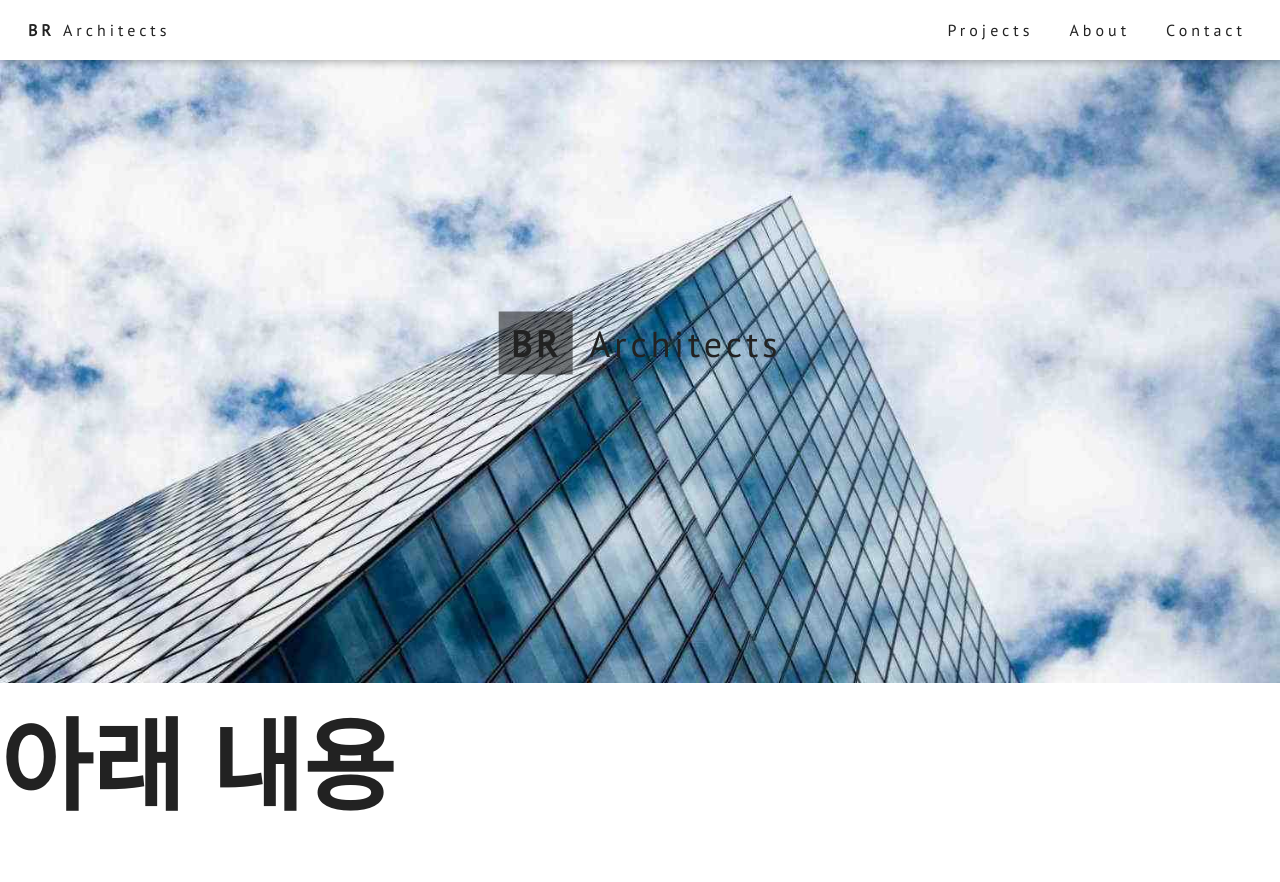
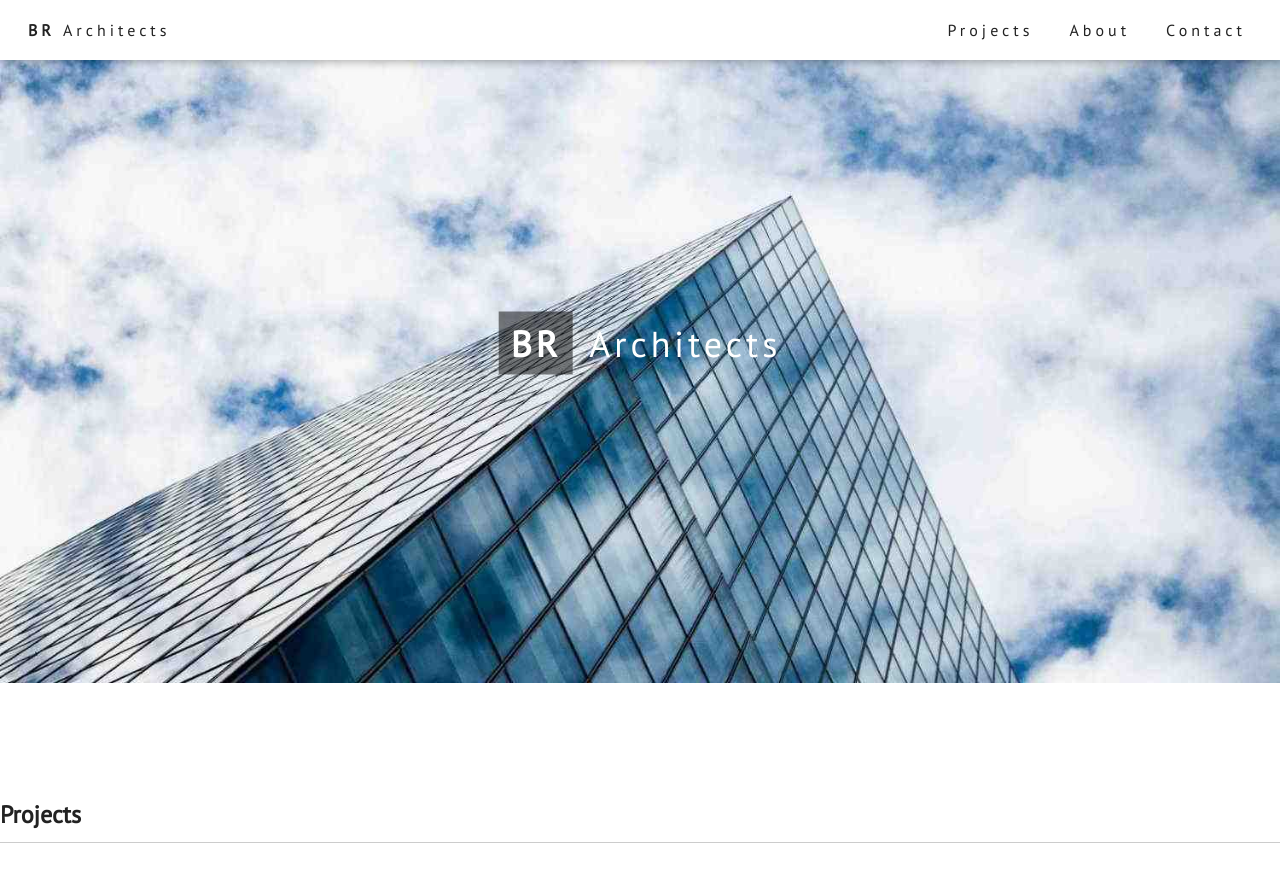
Before and after one commit to booldook/2019-sc-ui-architects, a plain HTML site: page html/main.html in a window 1280 px wide. Before the commit the page ends 832 px from the top, so only its background shows below. Drawn offline with Linux system fonts and the light colour scheme.

Commit message:
projects 만드는 중

```diff
--- a/css/base.css
+++ b/css/base.css
@@ -9,7 +9,6 @@ html, body {margin:0; padding:0; font-size:16px; color:#222;
 	font-family: 'PT Sans', sans-serif;}
 p, div, ol, ul, li, h1, h2, h3, h4, h5, h6 {margin:0; padding:0; box-sizing: border-box;}
 ul, ol, li {list-style: none;}
-h1, h2, h3, h4, h5, h6 {letter-spacing: 5px;}
 
 /***** 공통설정 *****/
 .clear:after {content:''; display: block; clear:both;}
--- a/css/main.css
+++ b/css/main.css
@@ -18,8 +18,9 @@ position: absolute/relative/fixed
 
 /***** bans *****/
 .bans {position: relative;}
-.ban_tit {font-size: 36px; letter-spacing: 4px; position: absolute; left: 50%; top: 50%; transform: translate(-50%, -50%);}
+.ban_tit {font-size: 36px; letter-spacing: 4px; position: absolute; left: 50%; top: 50%; transform: translate(-50%, -50%); color: #fff;}
 .ban_tit > span {font-weight: bold; margin-right:16px; background-color: rgba(0,0,0,0.5); padding:8px 12px;}
 
-
-.sample {font-size: 100px; font-weight: bold;}
+/***** prjs *****/
+.prjs {width: 100%; margin: 100px auto;}
+.prj_tit {padding: 12px 0; border-bottom: 1px solid #ccc;}
--- a/html/main.html
+++ b/html/main.html
@@ -23,8 +23,8 @@
 			<span>BR</span>Architects
 		</div>
 	</div>
-	<div class="sample wrap">
-		아래 내용
+	<div class="prjs wrap">
+		<h2 class="prj_tit">Projects</h2>
 	</div>
 </body>
 </html>
```
